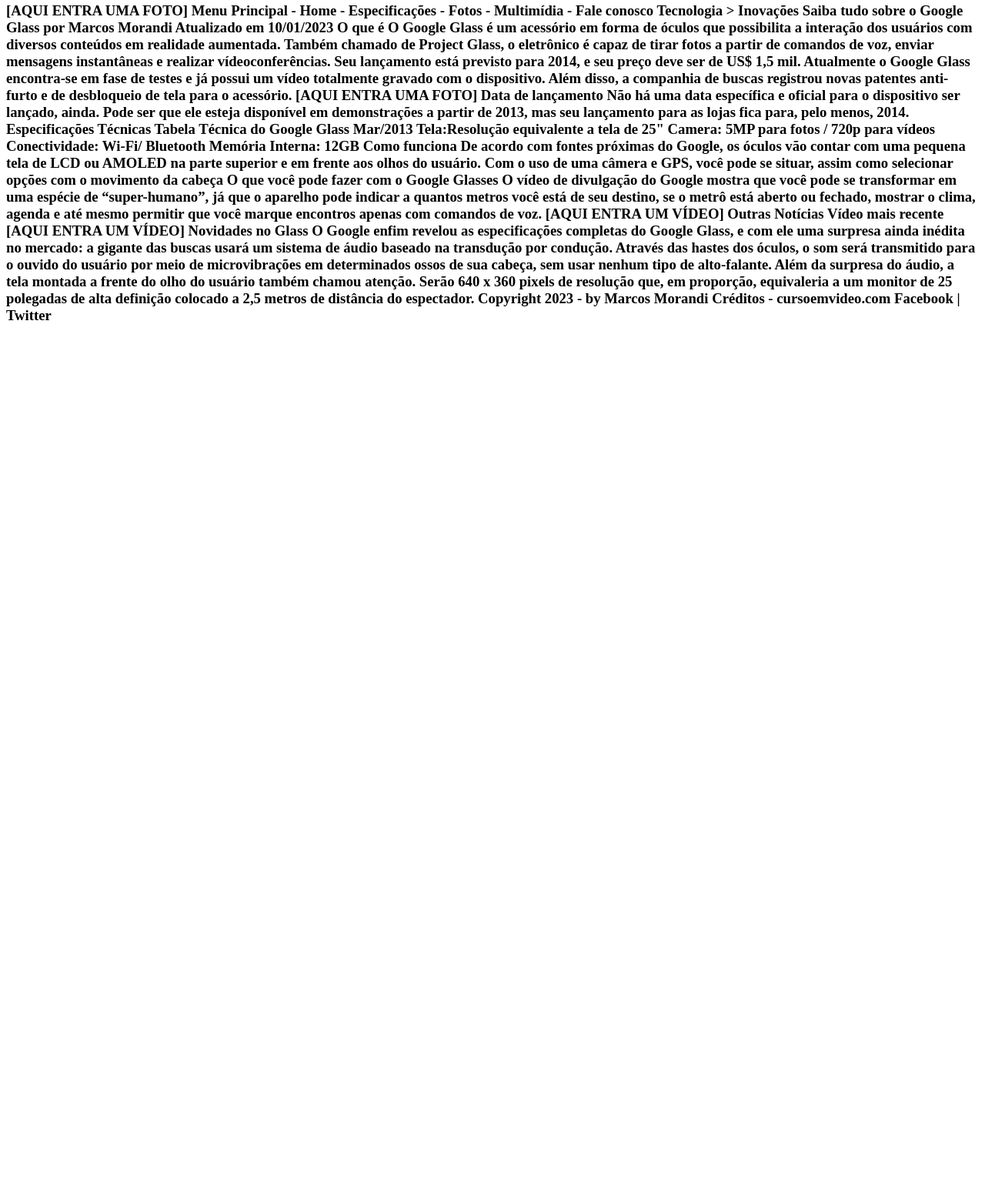
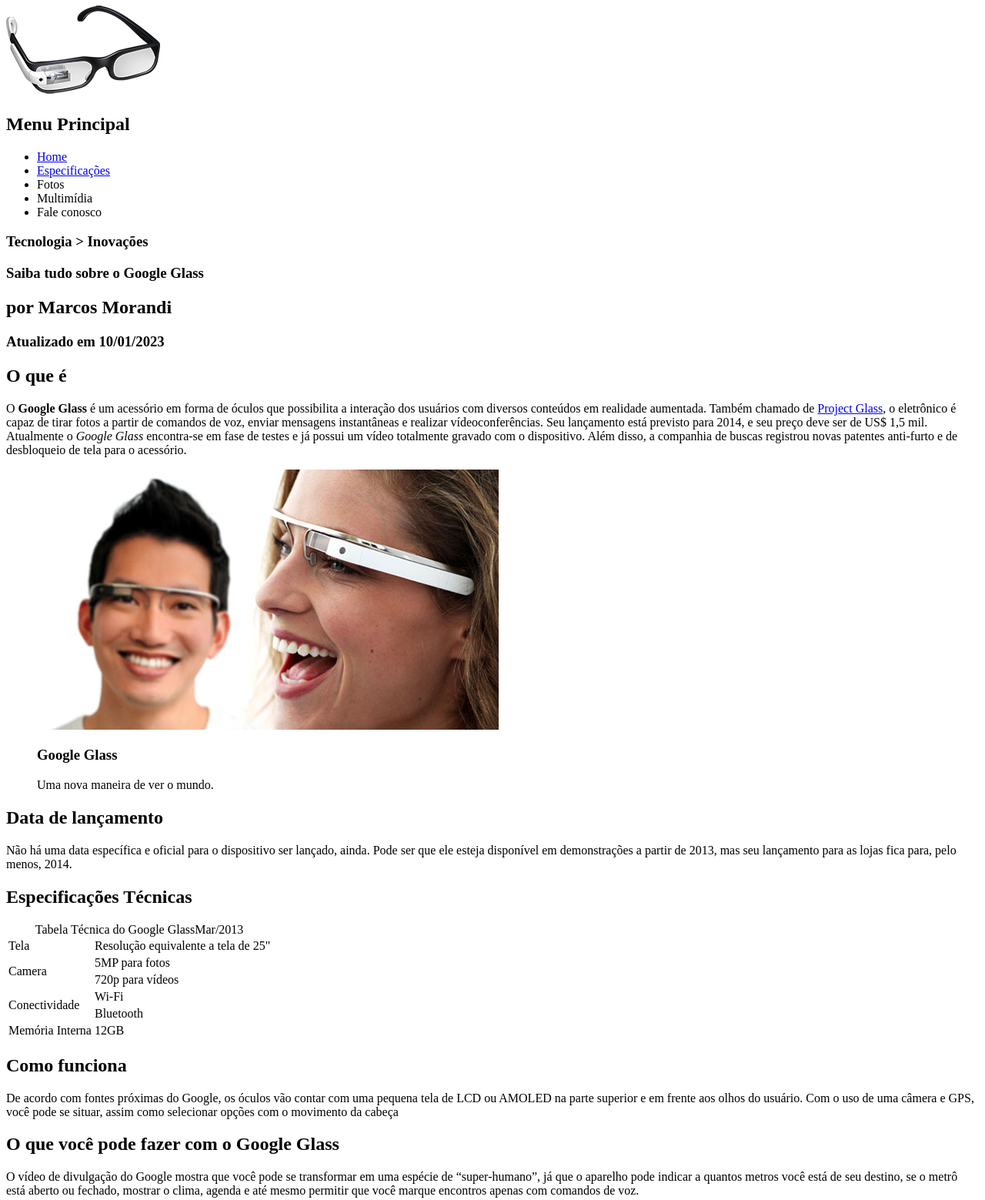
Before and after one commit to marcosmorandi/googleglass-html-css-javascript, a plain HTML site: page index.html in a window 1280 px wide. Shown: the part 124-1683 px from the top of the page at 77% size. Before the commit the page ends 800 px from the top, so only its background shows below. Drawn offline with Linux system fonts and the light colour scheme.

Commit message:
Trabalhando no 'index.html'.

```diff
--- a/index.html
+++ b/index.html
@@ -4,7 +4,7 @@
     <meta charset="UTF-8">
     <meta http-equiv="X-UA-Compatible" content="IE=edge">
     <meta name="viewport" content="width=device-width, initial-scale=1.0">
-    <title>Document</title>
+    <title>Tudo sobre o Google Glass</title>
 </head>
 <script language="JavaScript" src="javascript/funcoes.js"></script>
 <body>
@@ -13,61 +13,69 @@
             <hgroup>
                 <h1>Google Glass</h1>
                 <h2>A revolução do Google está chegando</h2>
-                <h3>
-                    [AQUI ENTRA UMA FOTO]
-
-                    Menu Principal
-                    - Home
-                    - Especificações
-                    - Fotos
-                    - Multimídia
-                    - Fale conosco
-
-                    Tecnologia > Inovações
-                    Saiba tudo sobre o Google Glass
-                    por Marcos Morandi
-                    Atualizado em 10/01/2023
-
-                    O que é
-                    O Google Glass é um acessório em forma de óculos que possibilita a interação dos usuários com diversos conteúdos em realidade aumentada. Também chamado de Project Glass, o eletrônico é capaz de tirar fotos a partir de comandos de voz, enviar mensagens instantâneas e realizar vídeoconferências. Seu lançamento está previsto para 2014, e seu preço deve ser de US$ 1,5 mil. Atualmente o Google Glass encontra-se em fase de testes e já possui um vídeo totalmente gravado com o dispositivo. Além disso, a companhia de buscas registrou novas patentes anti-furto e de desbloqueio de tela para o acessório.
-
-                    [AQUI ENTRA UMA FOTO]
-
-                    Data de lançamento
-                    Não há uma data específica e oficial para o dispositivo ser lançado, ainda. Pode ser que ele esteja disponível em demonstrações a partir de 2013, mas seu lançamento para as lojas fica para, pelo menos, 2014.
-
-                    Especificações Técnicas
-                    Tabela Técnica do Google Glass Mar/2013
-
-                    Tela:Resolução equivalente a tela de 25"
-                    Camera: 5MP para fotos / 720p para vídeos
-                    Conectividade: Wi-Fi/ Bluetooth
-                    Memória Interna: 12GB
-
-                    Como funciona
-                    De acordo com fontes próximas do Google, os óculos vão contar com uma pequena tela de LCD ou AMOLED na parte superior e em frente aos olhos do usuário. Com o uso de uma câmera e GPS, você pode se situar, assim como selecionar opções com o movimento da cabeça
-
-                    O que você pode fazer com o Google Glasses
-                    O vídeo de divulgação do Google mostra que você pode se transformar em uma espécie de “super-humano”, já que o aparelho pode indicar a quantos metros você está de seu destino, se o metrô está aberto ou fechado, mostrar o clima, agenda e até mesmo permitir que você marque encontros apenas com comandos de voz.
-
-                    [AQUI ENTRA UM VÍDEO]
-
-                    Outras Notícias
-                    Vídeo mais recente
-
-                    [AQUI ENTRA UM VÍDEO]
-
-                    Novidades no Glass
-                    O Google enfim revelou as especificações completas do Google Glass, e com ele uma surpresa ainda inédita no mercado: a gigante das buscas usará um sistema de áudio baseado na transdução por condução. Através das hastes dos óculos, o som será transmitido para o ouvido do usuário por meio de microvibrações em determinados ossos de sua cabeça, sem usar nenhum tipo de alto-falante.
-
-                    Além da surpresa do áudio, a tela montada a frente do olho do usuário também chamou atenção. Serão 640 x 360 pixels de resolução que, em proporção, equivaleria a um monitor de 25 polegadas de alta definição colocado a 2,5 metros de distância do espectador.
-
-                    Copyright 2023 - by Marcos Morandi
-                    Créditos - cursoemvideo.com
-                    Facebook | Twitter
-                </h3>
             </hgroup>
+            <img id="icones" src="images/glass-oculos-preto-peq.png" />
+            <nav id="menu">
+                <h1>Menu Principal</h1>
+                <ul>
+                    <li onmouseover="mudaFoto('images/home.png')" onmouseout="mudaFoto('images/glass-oculos-preto-peq')"><a href="index.html">Home</a></li>
+                    <li onmouseover="mudaFoto('images/especificações.png')" onmouseout="mudaFoto('images/glass-oculos-preto-peq')"><a href="especificacoes.html">Especificações</a></li>
+                    <li onmouseover="mudaFoto('images/fotos.png')" onmouseout="mudaFoto('images/glass-oculos-preto-peq')"><a href="especificacoes.html"><a href="fotos.html"></a>Fotos</a></li>
+                    <li onmouseover="mudaFoto('images/multimidia.png')" onmouseout="mudaFoto('images/glass-oculos-preto-peq')"><a href="especificacoes.html"><a href="multimidia.html"></a>Multimídia</a></li>
+                    <li onmouseover="mudaFoto('images/contato.png')" onmouseout="mudaFoto('images/glass-oculos-preto-peq')"><a href="especificacoes.html"><a href="fale-conosco.html"></a>Fale conosco</a></li>
+                </ul>
+            </nav>
         </header>
+        <section id="corpo">
+            <article id="noticia-principal">
+                <header id="cabecalho-artigo">
+                    <hgroup>
+                        <h3>Tecnologia > Inovações</h3>
+                        <h1>Saiba tudo sobre o Google Glass</h1>
+                        <h2>por Marcos Morandi</h2>
+                        <h3 class="direita" >Atualizado em 10/01/2023</h3>
+                    </hgroup>
+                </header>
+                <h2>O que é</h2>
+                <p>O <span style="font-weight: 900;">Google Glass</span> é um acessório em forma de óculos que possibilita a interação dos usuários com diversos conteúdos em realidade aumentada. Também chamado de <a href="https://www.google.com/glass/start/" target="_blank">Project Glass</a>, o eletrônico é capaz de tirar fotos a partir de comandos de voz, enviar mensagens instantâneas e realizar vídeoconferências. Seu lançamento está previsto para 2014, e seu preço deve ser de US$ 1,5 mil. Atualmente o <em>Google Glass</em> encontra-se em fase de testes e já possui um vídeo totalmente gravado com o dispositivo. Além disso, a companhia de buscas registrou novas patentes anti-furto e de desbloqueio de tela para o acessório.</p>
+                <figure class="foto-legenda">
+                    <img src="images/glass-quadro-homem-mulher.jpg"/>
+                    <figcaption>
+                        <h3>Google Glass</h3>
+                        <p>Uma nova maneira de ver o mundo.</p>
+                    </figcaption>
+                </figure>
+                <h2>Data de lançamento</h2>
+                <p>Não há uma data específica e oficial para o dispositivo ser lançado, ainda. Pode ser que ele esteja disponível em demonstrações a partir de 2013, mas seu lançamento para as lojas fica para, pelo menos, 2014.</p>
+                <h2>Especificações Técnicas</h2>
+                <table id="tabelaspec">
+                    <caption>Tabela Técnica do Google Glass<span>Mar/2013</span></caption>
+                    <tr><td class="ce">Tela</td><td class="cd">Resolução equivalente a tela de 25"</td></tr>
+					<tr><td rowspan="2" class="ce">Camera</td><td class="cd">5MP para fotos</td></tr>
+					<tr><td class="cd">720p para vídeos</td></tr>
+					<tr><td rowspan="2" class="ce">Conectividade</td><td class="cd">Wi-Fi</td></tr>
+					<tr><td class="cd">Bluetooth</td></tr>
+					<tr><td class="ce">Memória Interna</td><td class="cd">12GB</td></tr>
+                </table>
+                <h2>Como funciona</h2>
+                <p>De acordo com fontes próximas do Google, os óculos vão contar com uma pequena tela de LCD ou AMOLED na parte superior e em frente aos olhos do usuário. Com o uso de uma câmera e GPS, você pode se situar, assim como selecionar opções com o movimento da cabeça</p>
+                <h2>O que você pode fazer com o Google Glass</h2>
+                <p>O vídeo de divulgação do Google mostra que você pode se transformar em uma espécie de “super-<wbr/>humano”, já que o aparelho pode indicar a quantos metros você está de seu destino, se o metrô está aberto ou fechado, mostrar o clima, agenda e até mesmo permitir que você marque encontros apenas com comandos de voz.</p>
+                [AQUI ENTRA UM VÍDEO]
+            </article>
+        </section>
+        <aside id="lateral">
+            <h1>Outras Notícias</h1>
+			<h2>Vídeo mais recente</h2>
+			[AQUI ENTRA UM VÍDEO]
+			<h2>Novidades no Glass</h2>
+            <p>O Google enfim revelou as especificações completas do Google Glass, e com ele uma surpresa ainda inédita no mercado: a gigante das buscas usará um sistema de áudio baseado na transdução por condução. Através das hastes dos óculos, o som será transmitido para o ouvido do usuário por meio de microvibrações em determinados ossos de sua cabeça, sem usar nenhum tipo de alto-falante.</p>
+            <p>Além da surpresa do áudio, a tela montada a frente do olho do usuário também chamou atenção. Serão 640 x 360 pixels de resolução que, em proporção, equivaleria a um monitor de 25 polegadas de alta definição colocado a 2,5 metros de distância do espectador.</p>
+        </aside>
+        <footer id="rodape">
+            <p>Copyright 2023 - by Marcos Morandi (Créditos: cursoemvideo.com)<br/>
+            <a href="http://facebook.com" target="_blank">Facebook</a>  | <a href="http://twitter.com" target="_blank">Twitter</a></p>
+        </footer>
     </div>
 </body>
 </html>
```
